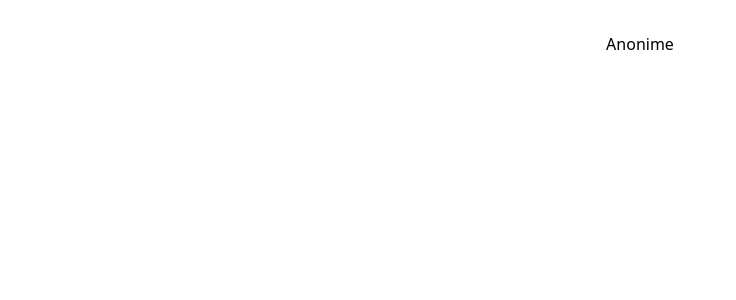
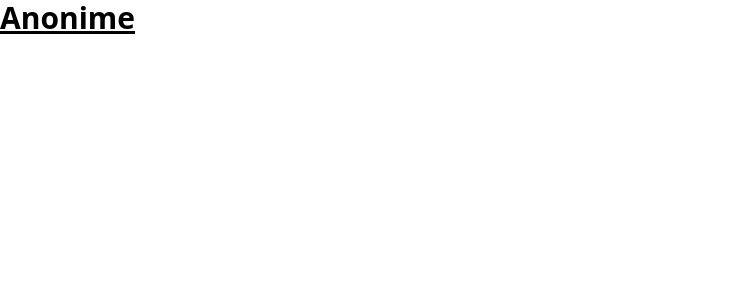
Before and after one commit to Neon-Coders/anonime, a React (Vite) app: page / in a window 1280 px wide. Shown: the top 300 px of the page, without its empty margins (0-736 px from the left). Built offline with nearby package versions, Linux system fonts and the light colour scheme.

Commit message:
refactor: clean up default vite project

```diff
--- a/src/App.css
+++ /dev/null
@@ -1,41 +0,0 @@
-#root {
-  max-width: 1280px;
-  margin: 0 auto;
-  padding: 2rem;
-  text-align: center;
-}
-
-.logo {
-  height: 6em;
-  padding: 1.5em;
-  will-change: filter;
-}
-.logo:hover {
-  filter: drop-shadow(0 0 2em #646cffaa);
-}
-.logo.react:hover {
-  filter: drop-shadow(0 0 2em #61dafbaa);
-}
-
-@keyframes logo-spin {
-  from {
-    transform: rotate(0deg);
-  }
-  to {
-    transform: rotate(360deg);
-  }
-}
-
-@media (prefers-reduced-motion: no-preference) {
-  a:nth-of-type(2) .logo {
-    animation: logo-spin infinite 20s linear;
-  }
-}
-
-.card {
-  padding: 2em;
-}
-
-.read-the-docs {
-  color: #888;
-}
--- a/src/App.tsx
+++ b/src/App.tsx
@@ -1,11 +1,5 @@
-import "./App.css";
-
-function App() {
-	return (
-		<div className="App">
-			<h1>Anonime</h1>
-		</div>
-	);
-}
+const App = () => {
+	return <h1 className="text-3xl font-bold underline">Anonime</h1>;
+};
 
 export default App;
```
